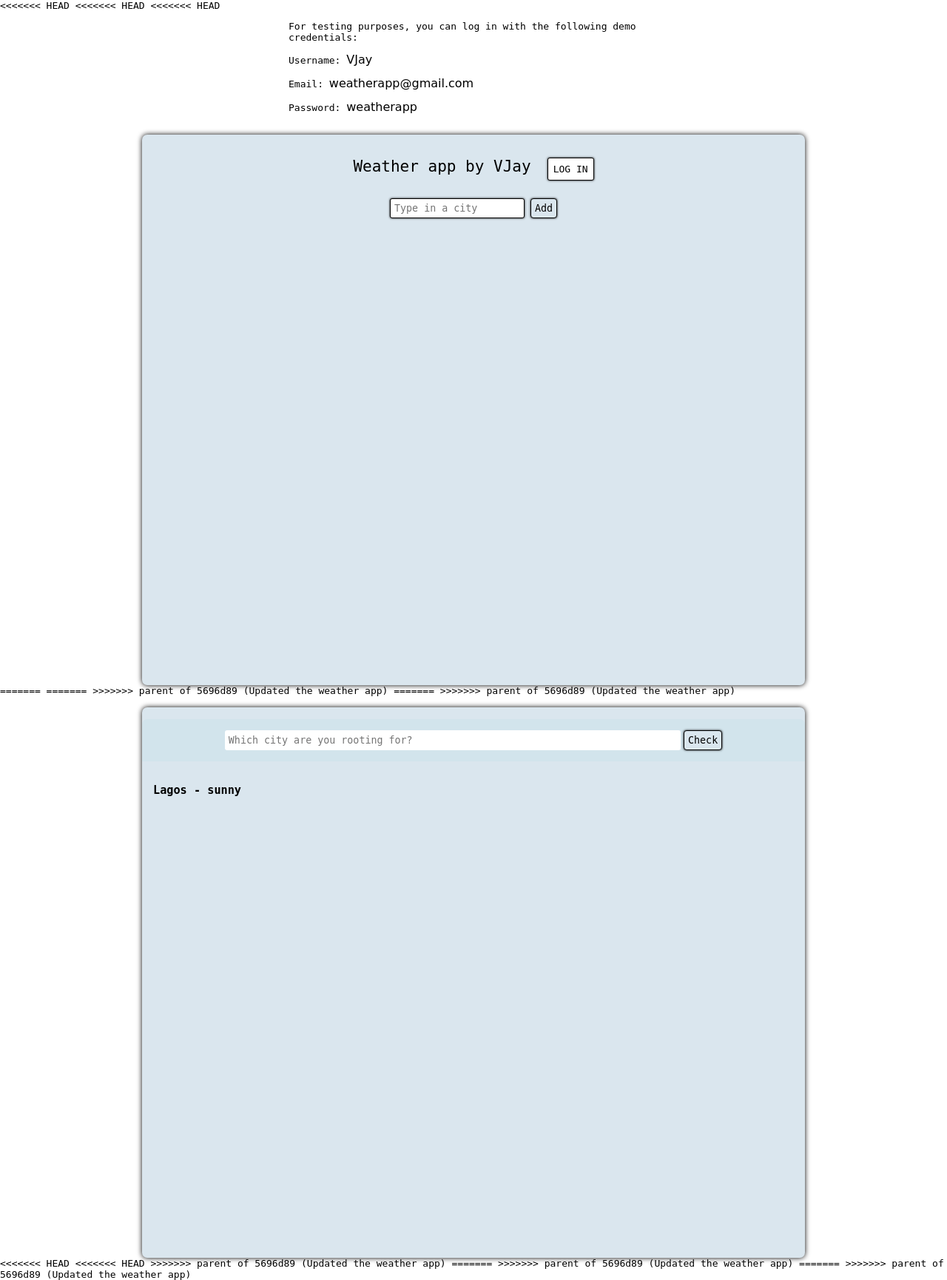
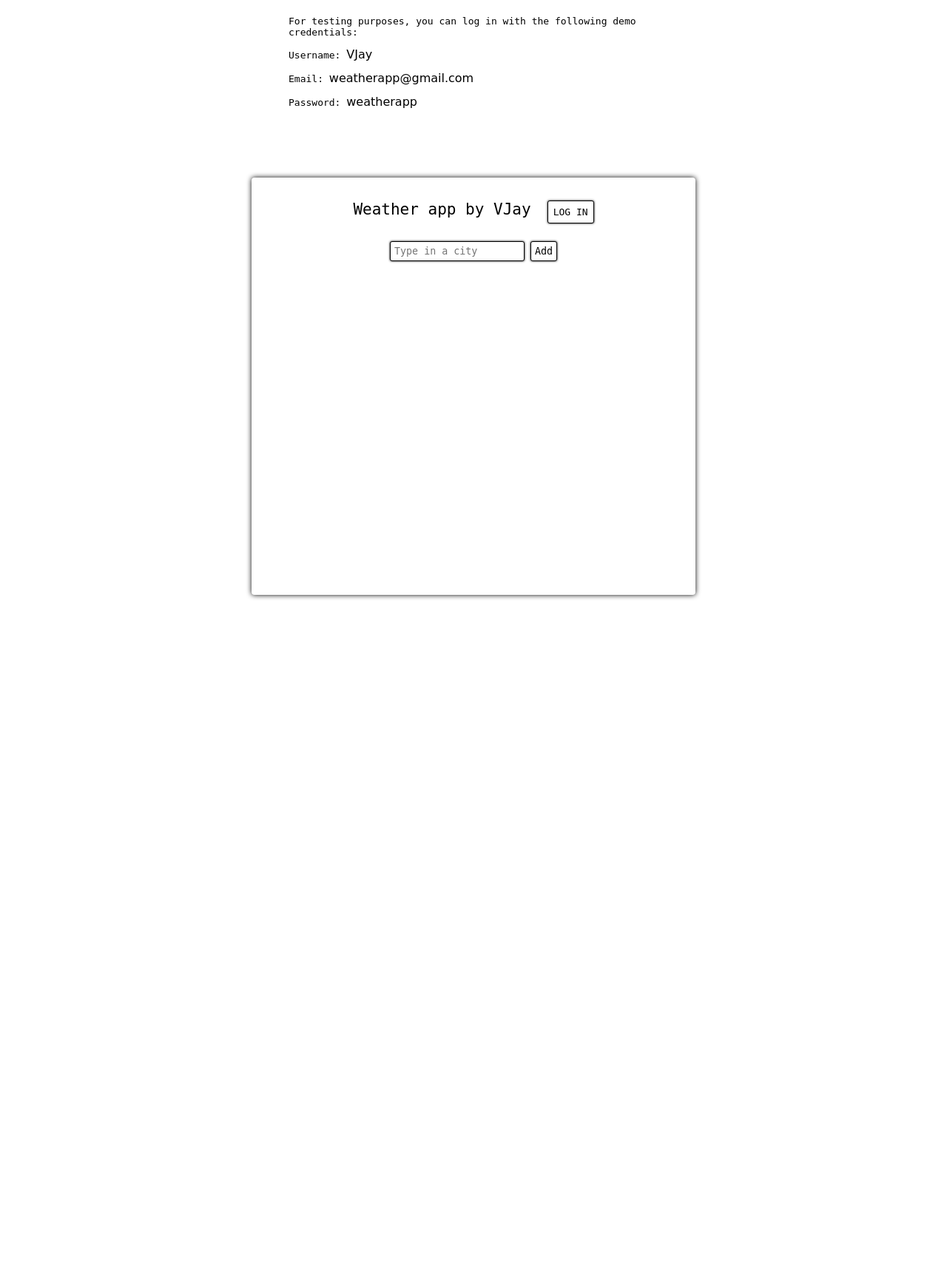
Before and after one commit to VAdemiju/weather-app, a Django app: template weather/templates/index.html in a window 1280 px wide. Shown: the whole page at 74% size. After the commit the page ends 810 px from the top, so only its background shows below. Run offline with Django 3.2, Linux system fonts and the light colour scheme; the template is opened without the code that fills it, so the values that code supplies are empty; parts of the project's set-up code (start-up, migrations or seed data) failed here and were passed over.

Commit message:
Update index.html

```diff
--- a/weather/templates/index.html
+++ b/weather/templates/index.html
@@ -1,8 +1,5 @@
 <!DOCTYPE html>
 <html>
-<<<<<<< HEAD
-<<<<<<< HEAD
-<<<<<<< HEAD
 	<head>
 		<title>Vjay | Weather</title>
         <meta charset="UTF-8">
@@ -120,80 +117,3 @@
 			</div>
 		</div>
 	</body>
-=======
-=======
->>>>>>> parent of 5696d89 (Updated the weather app)
-=======
->>>>>>> parent of 5696d89 (Updated the weather app)
-<head>
-    <meta charset='utf-8'>
-    <meta http-equiv='X-UA-Compatible' content='IE=edge'>
-    <title>Weather Anywhere</title>
-    <meta name='viewport' content='width=device-width, initial-scale=1'>
-
-    <style>
-        body{
-            margin: 0px;
-        }
-        #container{
-            display: flex;
-            justify-content: center;
-            align-items: center;
-        }
-        div.container{
-            width: 70vw;
-            height: 85vh;
-            margin-top: 15px;
-            border-radius: 7px;
-            background-color: rgb(218, 230, 238);
-        }
-        .input{
-            background-color: rgb(210, 228, 236);
-            border-radius: 7px 7px 0px 0px;
-            padding: 15px;
-            display: flex;
-            justify-content: center;
-        }
-        .input-text{
-            border: none;
-            padding: 5px;
-            margin-right: 4px;
-            border-radius: 3px;
-            width: 70%;
-        }
-        .places{
-            margin: 10px;
-            padding: 5px;
-        }
-        .submit{
-            background-color: rgb(218, 230, 238);
-            border-radius: 4px;
-            border: 1px solid black;
-        }
-    </style>
-<body>
-    <div id="container">
-        <div class="container">
-            <div>
-                <form class="input">
-                    <input name='place' placeholder="Which city are you rooting for?" class="input-text">
-                    <input type="submit" value="Check" class="submit">
-                </form>
-            </div>
-
-            <div class="places">
-                <div class="place">
-                    <h3>Lagos - sunny</h3>
-                </div>
-            </div>
-        </div>
-    </div>
-</body>
-<<<<<<< HEAD
-<<<<<<< HEAD
->>>>>>> parent of 5696d89 (Updated the weather app)
-=======
->>>>>>> parent of 5696d89 (Updated the weather app)
-=======
->>>>>>> parent of 5696d89 (Updated the weather app)
-</html>
```
